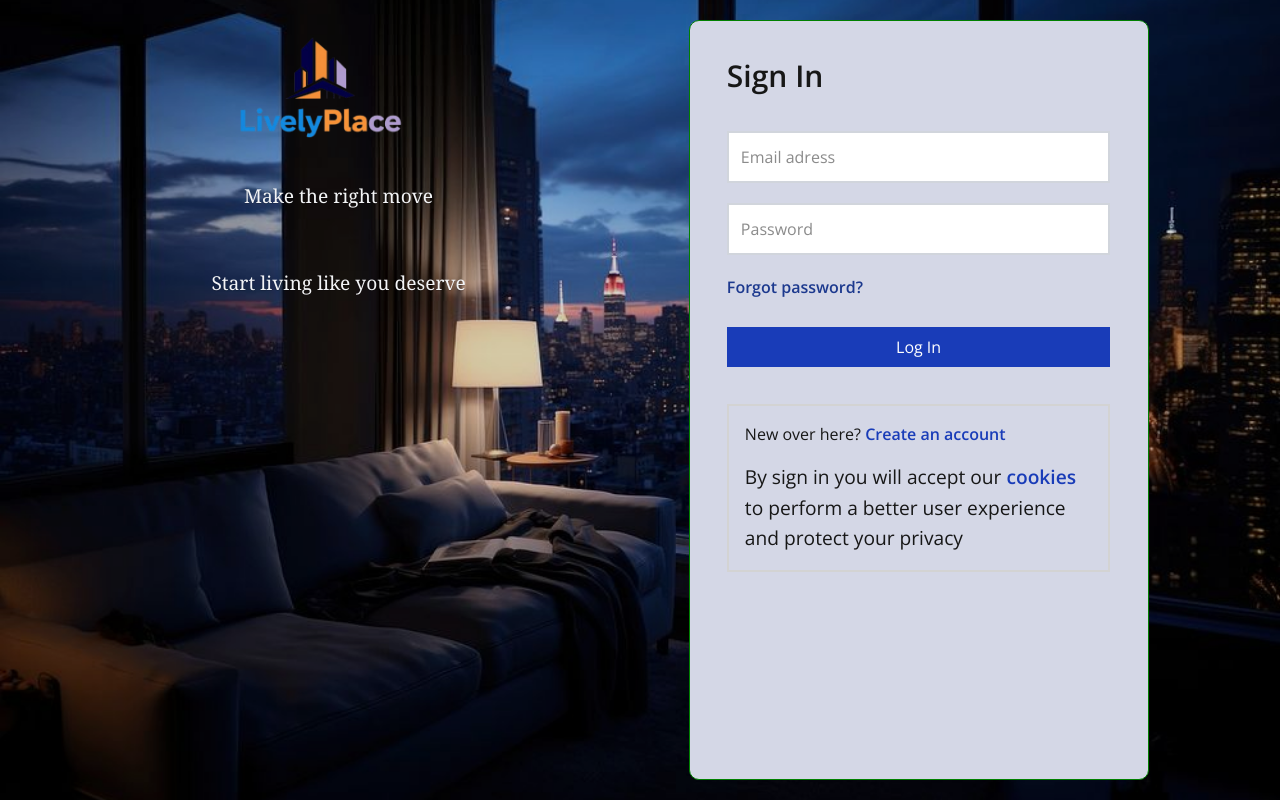
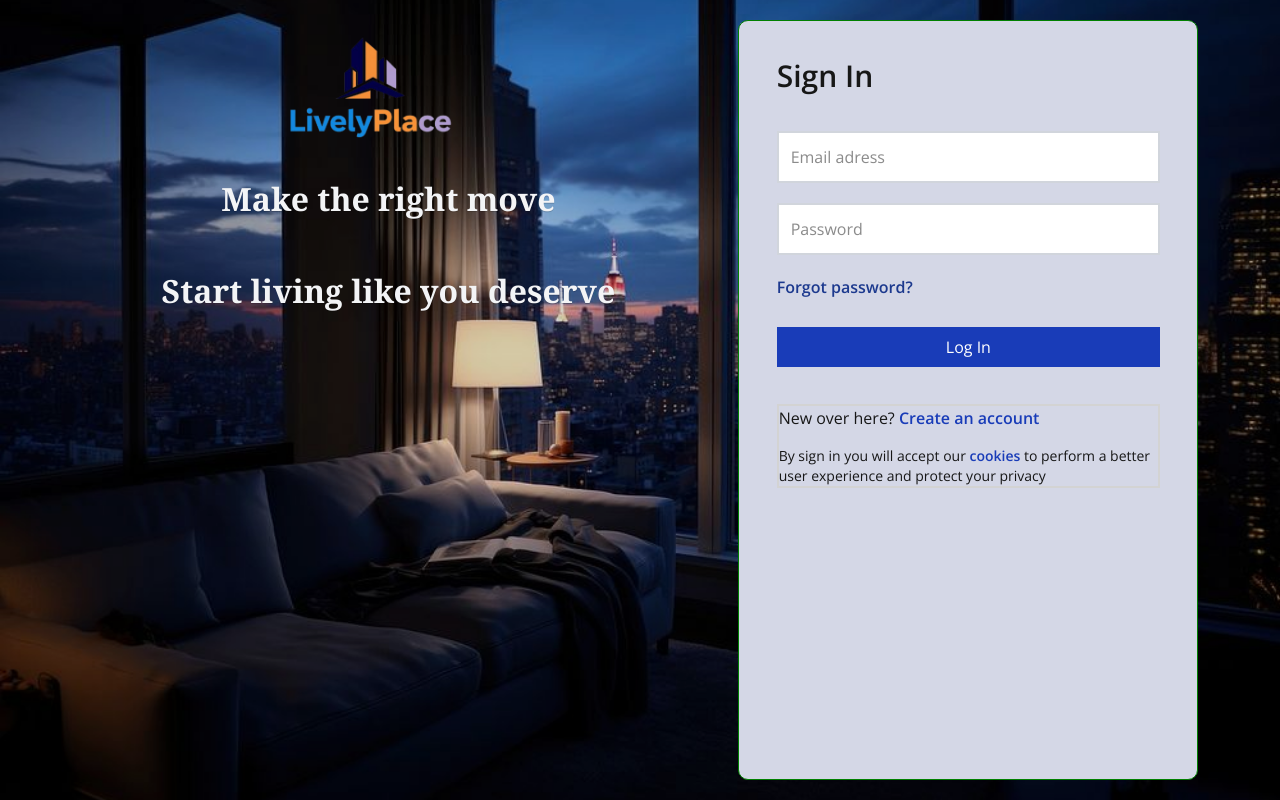
Before and after one commit to Ricard0-A/living-platform, a Next.js app: page /login in a window 1280 px wide. Built offline with nearby package versions, Linux system fonts and the light colour scheme; no server answers.

Commit message:
Fix font sizes

```diff
--- a/src/app/account/dashboard/page.tsx
+++ b/src/app/account/dashboard/page.tsx
@@ -98,7 +98,7 @@ export default function Dashboard() {
             snap-center flex flex-col items-center flex-shrink-0
             md:pt-0 md:justify-center"
         >
-          <h1 className="text-white md:text-5xl">Welcome, Visitor</h1>
+          <h1 className="text-white">Welcome, Visitor</h1>
 
           <div className="flex flex-col justify-center items-center px-4 gap-6 text-white md:flex-row md:gap-30">
             <div className="flex flex-col text-center gap-2 md:text-left md:text-lg">
@@ -131,7 +131,7 @@ export default function Dashboard() {
         >
           <div className="flex flex-col items-center relative z-10 gap-2 max-w-2xl">
             <div>
-              <h1 className="text-4xl text-white md:text-5xl">Buyer/Tenant</h1>
+              <h1 className="text-white">Buyer/Tenant</h1>
               <div className="mt-1 h-1 w-full bg-[#141EE6] rounded" />
             </div>
 
--- a/src/app/account/form/page.tsx
+++ b/src/app/account/form/page.tsx
@@ -75,7 +75,7 @@ const Form = () => {
     <section className="flex flex-col md:flex-row w-full min-h-screen">
       {/* Columna Izquierda (Formulario y Stepper) */}
       <div className="md:w-1/2 flex flex-col items-center py-10 px-4 md:px-8 lg:px-16 ">
-        <h1 className=" mb-8 text-gray-800 self-start md:self-center">Introducing to Seller</h1>
+        <h1 className="text-[29px] self-start md:self-center mb-8 text-gray-800 ">Introducing to Seller</h1>
 
         {/* Contenedor del Stepper */}
         <div className="w-full flex items-center justify-center px-4 max-w-4xl mb-12">
@@ -271,17 +271,16 @@ const Form = () => {
         style={{
             backgroundImage: "url(https://images.unsplash.com/photo-1560518883-ce09059eeffa?ixlib=rb-4.0.3&auto=format&fit=crop&w=1000&q=80)",
             backgroundSize: 'cover',
-            backgroundPosition: 'center'
         }}
       >
         {/* Capa overlay azul */}
         <div className="absolute inset-0 bg-[#0C02A1] opacity-80"></div>
 
         {/* Contenido de la Derecha */}
-        <div className="relative z-10 text-center max-w-md">
-          <h2 className="text-3xl font-bold mb-6">
+        <div className="flex flex-col justify-center items-center relative z-10 max-w-md mb-10 text-center ">
+          <h1 className="pb-10 text-[29px]">
             Almost there! Complete your data to get the Seller Benefits
-          </h2>
+          </h1>
           <ul className="text-left space-y-3">
             {sellerBenefits.map((benefit, index) => (
               <li key={index} className="flex items-start">
--- a/src/app/globals.css
+++ b/src/app/globals.css
@@ -6,8 +6,9 @@
   --foreground: #171717;
 
   /* Textos  */
-  --h1-size: clamp(1.75rem, calc(1.75rem + 2vw), 2.8rem);
-  --p-size: clamp(0.85rem, calc(0.90rem + 2vw), 1.2rem)
+  --h1-size: clamp(1.60rem, calc(1.60rem + 2vw), 2rem);
+  --p-size: clamp(0.85rem, calc(0.85rem + 2vw), 1.1rem)
+
 }
 
 @theme inline {
@@ -38,14 +39,16 @@ body {
   /* font-family: var(--font-poppins);  Buena para toda la web o Titulos */
 }
 
+@layer base {
   h1 {
-  font-family: var(--font-serif);
     font-size: var(--h1-size);
+    font-weight: bold;
   }
 
   p {
     font-size: var(--p-size);
     line-height: 1.6;
+  }
 }
 
 /* h2,
--- a/src/app/login/page.tsx
+++ b/src/app/login/page.tsx
@@ -25,8 +25,8 @@ const Login = () => {
                 </div>
                 {/* Texto  */}
                 <div className="flex flex-col mt-4 ms-20 gap-14">
-                    <p className="font-serif text-shadow-2xs text-center">Make the right move</p>
-                    <p className="font-serif text-shadow-2xs">Start living like you deserve</p>
+                    <h1 className="font-serif text-shadow-2xs text-center">Make the right move</h1>
+                    <h1 className="font-serif text-shadow-2xs">Start living like you deserve</h1>
                 </div>
             </div>
 
@@ -68,10 +68,10 @@ const Login = () => {
                     </div>
                 </form>
                  {/* Info Extra  */}
-                 <div className="flex flex-col gap-4 p-4" style={borderTest}>
+                 <div className="flex flex-col gap-4 " style={borderTest}>
                     {/* No tienes cuenta? Creala  */}
                     <h2>New over here? <strong className="text-blue-800">Create an account</strong></h2>
-                    <p>By sign in you will accept our <strong className="text-blue-800">cookies</strong> to perform a better user experience and protect your privacy</p>
+                    <p className="text-sm">By sign in you will accept our <strong className="text-blue-800">cookies</strong> to perform a better user experience and protect your privacy</p>
                 </div>
             </section>
         </section>
--- a/src/app/page.tsx
+++ b/src/app/page.tsx
@@ -42,7 +42,7 @@ export default function Home() {
         <div className="text-gray-100 w-full flex justify-center mt-18 ps-5">
           <h1
             style={{ wordSpacing: "0.5rem" }}
-            className="pe-6 text-center text-5xl md:text-6xl md:pe-0"
+            className="pe-6 text-center md:pe-0"
           >
             Find your homeplace
           </h1>
```
Lines whose indentation alone changed are shown as unchanged.
